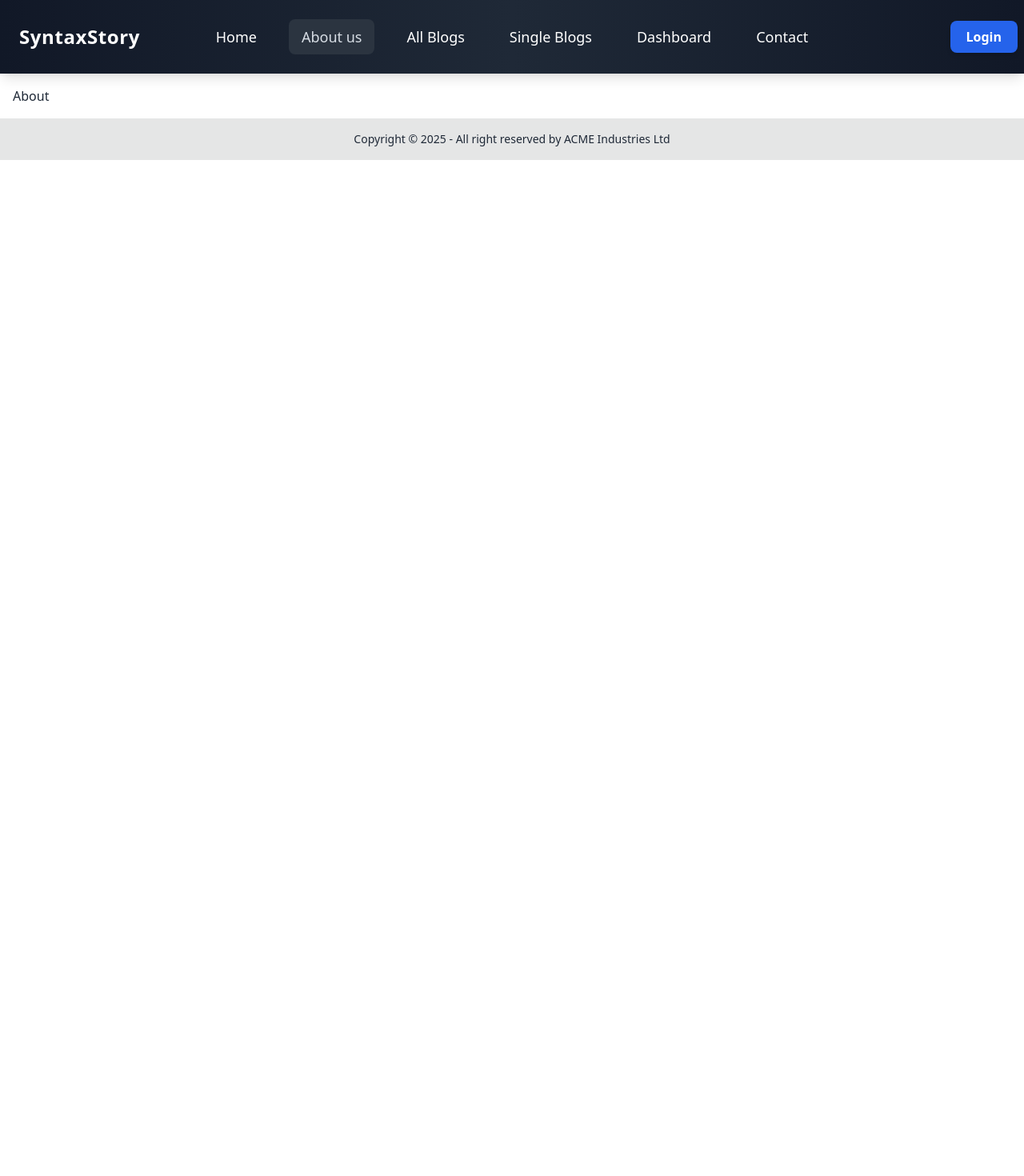
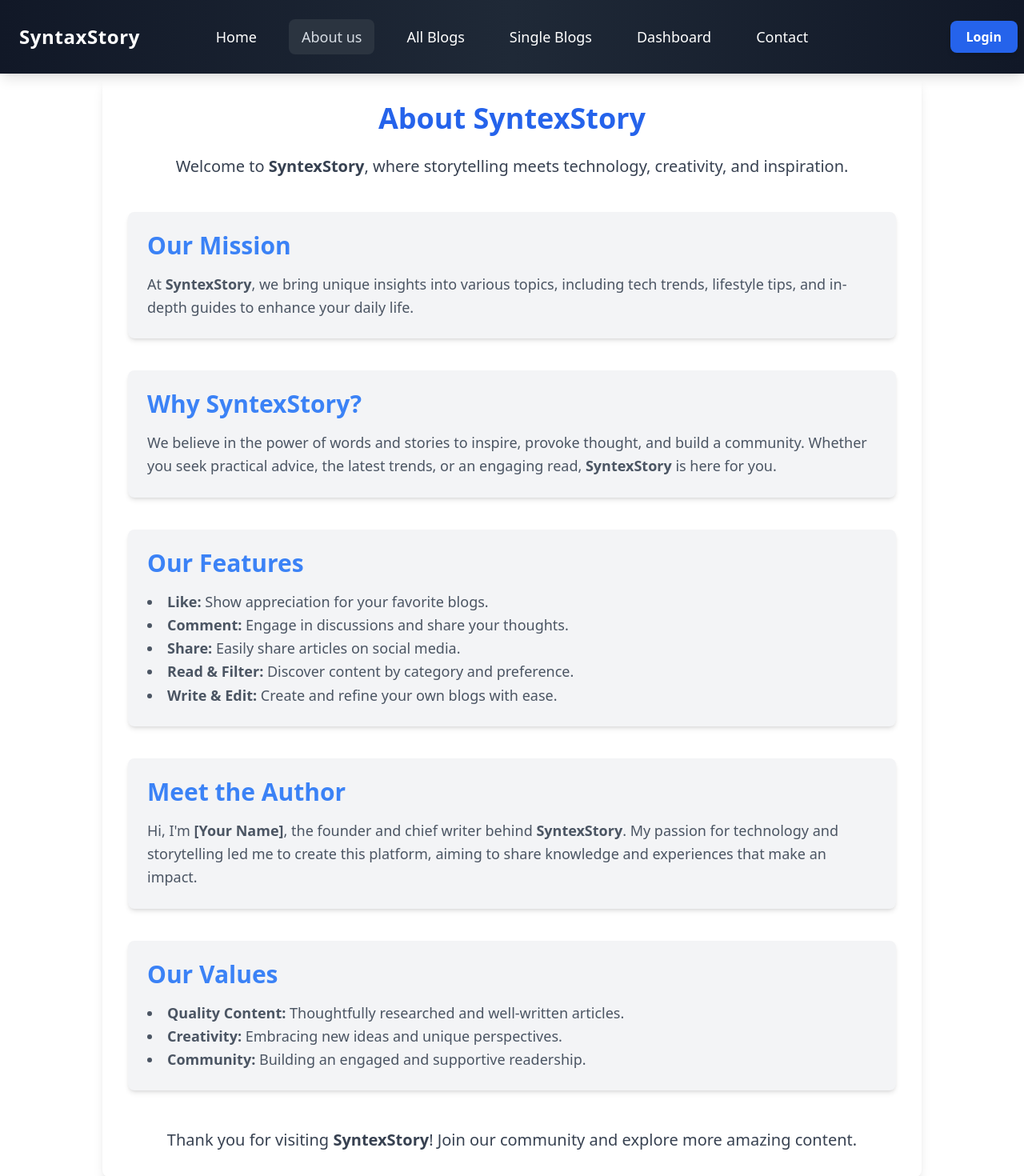
Before and after one commit to Nadimmo/Blogging-Platform-clientSide, a React (Vite) app: page /about in a window 1280 px wide. Shown: the top 1470 px of the page at 80% size. Before the commit the page ends 800 px from the top, so only its background shows below. Built offline with nearby package versions, Linux system fonts and the light colour scheme.

Commit message:
create aboute page and navbar is fixed

```diff
--- a/src/components/FeaturedBlogs/FeaturedBlogs.jsx
+++ b/src/components/FeaturedBlogs/FeaturedBlogs.jsx
@@ -36,7 +36,7 @@ const featuresBlogs = [
 
 const FeaturedBlogs = () => {
     return (
-        <div className="py-10 bg-gray-100">
+        <div className="py-10 ">
             <h2 className="text-3xl font-bold text-center text-gray-800 mb-8">Featured Blogs</h2>
             <p className="text-center text-gray-600 text-sm mb-4">Explore the latest insights, trends, and strategies from the industry.</p>
             <div className=" mx-auto grid md:grid-cols-3 gap-6 px-4">
--- a/src/components/Header/Header.jsx
+++ b/src/components/Header/Header.jsx
@@ -12,8 +12,8 @@ const Header = () => {
     </>;
 
     return (
-        <div className="navbar bg-gradient-to-r from-gray-900 via-gray-800 to-gray-900 text-white py-4 shadow-lg">
-            <div className="navbar-start flex items-center">
+        <div className=" fixed z-10  navbar bg-gradient-to-r from-gray-900 via-gray-800 to-gray-900 text-white py-4 shadow-lg">
+            <div className="navbar-start flex items-center ">
                 <div className="dropdown">
                     <div tabIndex={0} role="button" className="btn btn-ghost lg:hidden">
                         <svg
--- a/src/components/Hero/Hero.jsx
+++ b/src/components/Hero/Hero.jsx
@@ -3,7 +3,7 @@ import { TypeAnimation } from 'react-type-animation'
 const Hero = () => {
     return (
         <div
-            className="hero lg:h-[500px] bg-cover "
+            className="hero lg:h-[500px] bg-cover mt-16 "
             style={{
                 backgroundImage: "url(https://i.ibb.co.com/604gSjQf/bg.jpg)",
             }}>
--- a/src/components/LatestPost/LatestPost.jsx
+++ b/src/components/LatestPost/LatestPost.jsx
@@ -27,7 +27,7 @@ const latestBlogs = [
 
 const LatestPost = () => {
   return (
-    <div className="py-10 bg-gray-100">
+    <div className="py-10 ">
       <h2 className="text-3xl font-bold text-center text-gray-800 mb-8">Latest Blogs</h2>
       <p className="text-center text-gray-600 text-sm mb-4">Discover the latest news, insights, and articles from the industry.</p>
       <div className=" mx-auto grid md:grid-cols-3 gap-6 px-4">
--- a/src/pages/About/About.jsx
+++ b/src/pages/About/About.jsx
@@ -1,9 +1,59 @@
-import React from 'react'
+import React from "react";
 
 const About = () => {
   return (
-    <div>About</div>
-  )
-}
+    <div className="max-w-5xl mx-auto p-8 bg-white shadow-lg rounded-lg mt-20">
+      <h1 className="text-4xl font-extrabold text-center text-blue-600 mb-6">About SyntexStory</h1>
+      <p className="text-xl text-gray-700 text-center mb-6 leading-relaxed">
+        Welcome to <strong>SyntexStory</strong>, where storytelling meets technology, creativity, and inspiration.
+      </p>
 
-export default About
+      <section className="mt-10 p-6 bg-gray-100 rounded-lg shadow-md">
+        <h2 className="text-3xl font-semibold text-blue-500 mb-4">Our Mission</h2>
+        <p className="text-gray-600 text-lg leading-relaxed">
+          At <strong>SyntexStory</strong>, we bring unique insights into various topics, including tech trends, lifestyle tips, and in-depth guides to enhance your daily life.
+        </p>
+      </section>
+
+      <section className="mt-10 p-6 bg-gray-100 rounded-lg shadow-md">
+        <h2 className="text-3xl font-semibold text-blue-500 mb-4">Why SyntexStory?</h2>
+        <p className="text-gray-600 text-lg leading-relaxed">
+          We believe in the power of words and stories to inspire, provoke thought, and build a community. Whether you seek practical advice, the latest trends, or an engaging read, <strong>SyntexStory</strong> is here for you.
+        </p>
+      </section>
+
+      <section className="mt-10 p-6 bg-gray-100 rounded-lg shadow-md">
+        <h2 className="text-3xl font-semibold text-blue-500 mb-4">Our Features</h2>
+        <ul className="list-disc list-inside text-gray-600 text-lg leading-relaxed">
+          <li><strong>Like:</strong> Show appreciation for your favorite blogs.</li>
+          <li><strong>Comment:</strong> Engage in discussions and share your thoughts.</li>
+          <li><strong>Share:</strong> Easily share articles on social media.</li>
+          <li><strong>Read & Filter:</strong> Discover content by category and preference.</li>
+          <li><strong>Write & Edit:</strong> Create and refine your own blogs with ease.</li>
+        </ul>
+      </section>
+
+      <section className="mt-10 p-6 bg-gray-100 rounded-lg shadow-md">
+        <h2 className="text-3xl font-semibold text-blue-500 mb-4">Meet the Author</h2>
+        <p className="text-gray-600 text-lg leading-relaxed">
+          Hi, I'm <strong>[Your Name]</strong>, the founder and chief writer behind <strong>SyntexStory</strong>. My passion for technology and storytelling led me to create this platform, aiming to share knowledge and experiences that make an impact.
+        </p>
+      </section>
+
+      <section className="mt-10 p-6 bg-gray-100 rounded-lg shadow-md">
+        <h2 className="text-3xl font-semibold text-blue-500 mb-4">Our Values</h2>
+        <ul className="list-disc list-inside text-gray-600 text-lg leading-relaxed">
+          <li><strong>Quality Content:</strong> Thoughtfully researched and well-written articles.</li>
+          <li><strong>Creativity:</strong> Embracing new ideas and unique perspectives.</li>
+          <li><strong>Community:</strong> Building an engaged and supportive readership.</li>
+        </ul>
+      </section>
+
+      <div className="text-center mt-12">
+        <p className="text-xl font-medium text-gray-700">Thank you for visiting <strong>SyntexStory</strong>! Join our community and explore more amazing content.</p>
+      </div>
+    </div>
+  );
+};
+
+export default About;
--- a/src/pages/AllBlogs/AllBlogs.jsx
+++ b/src/pages/AllBlogs/AllBlogs.jsx
@@ -4,7 +4,7 @@ import LeftSideBlogs from '../../components/LeftSideBlogs/LeftSideBlogs'
 
 const AllBlogs = () => {
     return (
-        <div>
+        <div className='mt-28'>
             <div className='mt-5'>
                 <h2 className="text-3xl font-bold text-center text-gray-800 mb-8">Interactive Blog Engagement with Likes & Comments</h2>
                 <p className='text-sm text-center'>Enhance your blog platform with interactive features! Implement a like button that toggles between like and unlike, dynamically updating the count. Additionally, add a comment section that appears when users click the comment icon and hides when clicked again. This creates a seamless and engaging user experience, similar to LinkedIn. 🚀</p>
```
